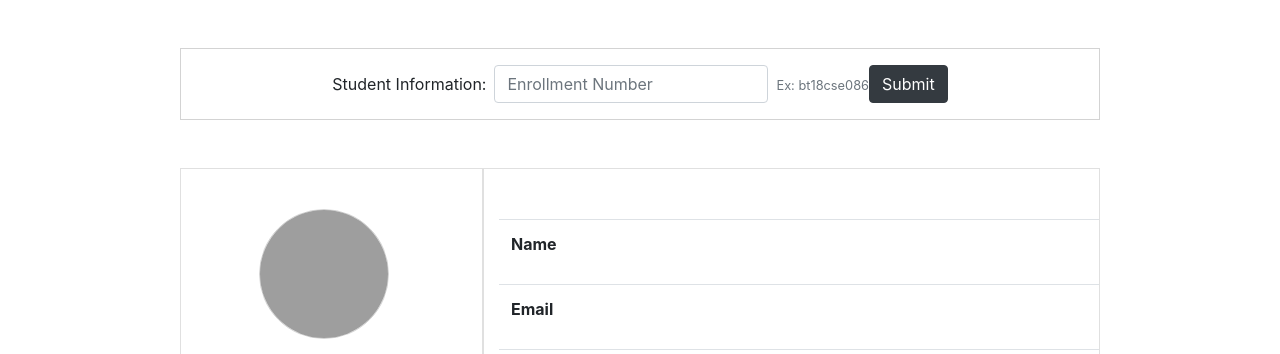
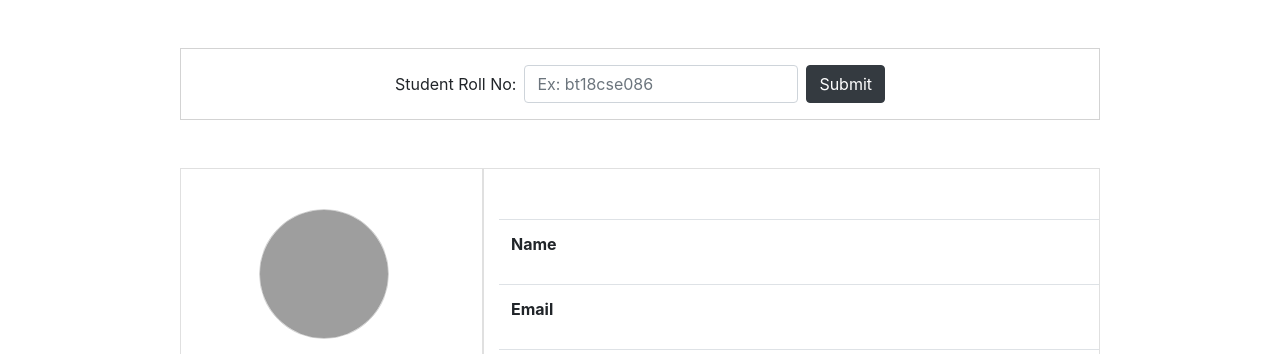
Before and after one commit to Deepesh-IIITN/myLibrary-bootstrap, a PHP site: page /librarian.php in a window 1280 px wide. Shown: the part 56-410 px from the top of the page. Run offline with PHP 8.4, Linux system fonts and the light colour scheme; the visitor is signed in with stand-in values (Sample User, id 1); data that the repository does not hold is empty; some libraries are stand-ins or nearby versions; grey boxes are pictures that could not be loaded.

Commit message:
Update librarian.php

```diff
--- a/librarian.php
+++ b/librarian.php
@@ -101,10 +101,9 @@ if($_SESSION['lid']==false)
                                 <div class="m-auto">
                                     <form class="form-inline"
                                         action="<?php echo htmlspecialchars($_SERVER["PHP_SELF"]);?>" method="post">
-                                        <label for="email">Student Information: </label>
+                                        <label for="email">Student Roll No: </label>
                                         <input type="text" class="form-control mx-sm-2 my-sm-0 my-3 "
-                                            placeholder="Enrollment Number" name="student-roll" required>
-					    <small class="form-text text-muted">Ex: bt18cse086</small>
+                                            placeholder="Ex: bt18cse086" name="student-roll" required>
                                         <button type="submit" class="btn btn-dark">Submit</button>
                                     </form>
                                 </div>
```
